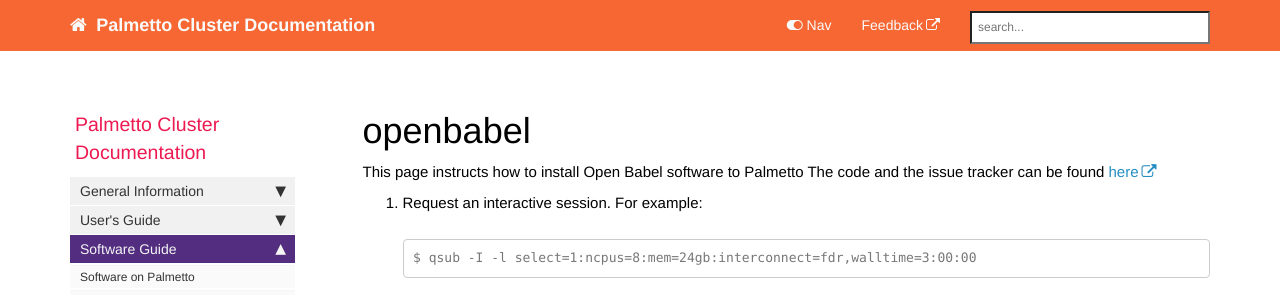
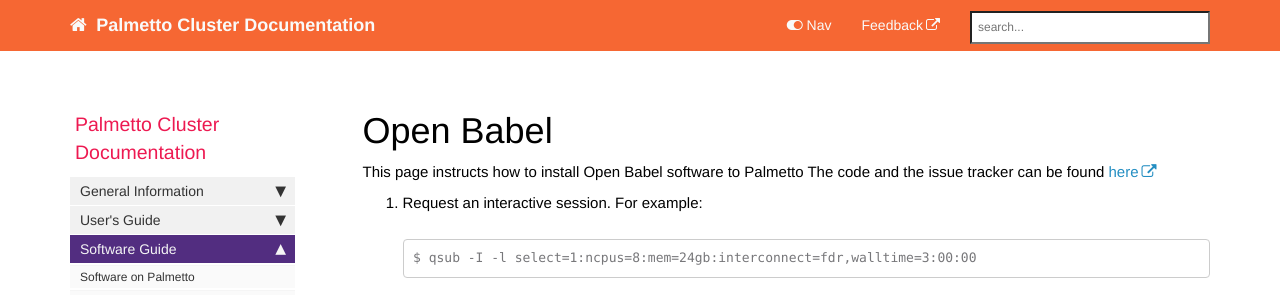
Before and after one commit to clemsonciti/palmetto-documentation, a Jekyll site: the page built from pages/documentation/software_openbabel.md, in a window 1280 px wide and 900 px high. Shown: the top 295 px of the window. Built offline with Jekyll 4.4.1, drawn with Linux system fonts in a browser that asks for light colours; nearby versions of some CDN libraries; comment, search, counter and statistics services are not loaded.

Commit message:
Update software_openbabel.md

```diff
--- a/pages/documentation/software_openbabel.md
+++ b/pages/documentation/software_openbabel.md
@@ -1,5 +1,5 @@
 ---
-title: openbabel
+title: Open Babel
 keywords: [openbabel]
 sidebar: documentation_sidebar
 permalink: software_openbabel.html
```
